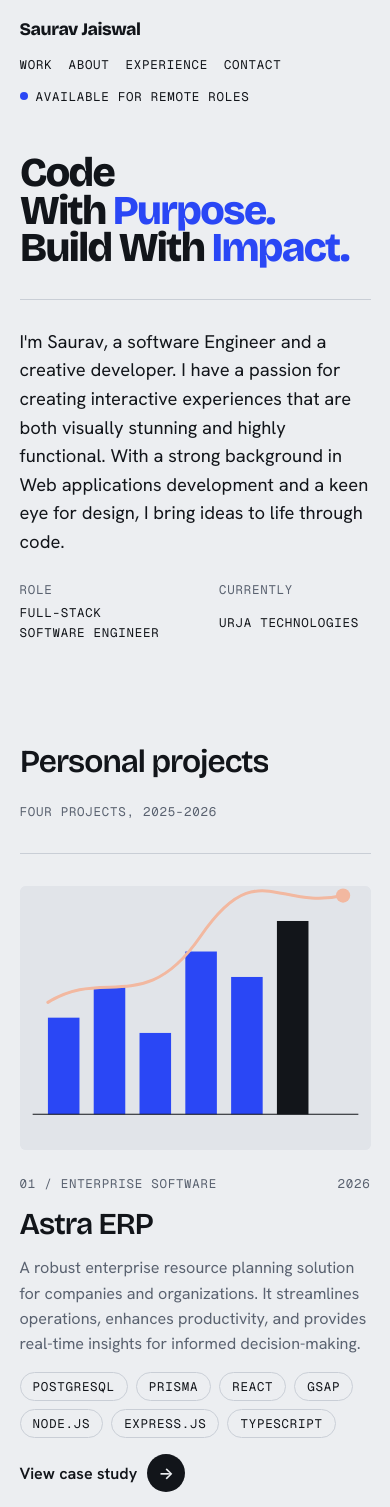
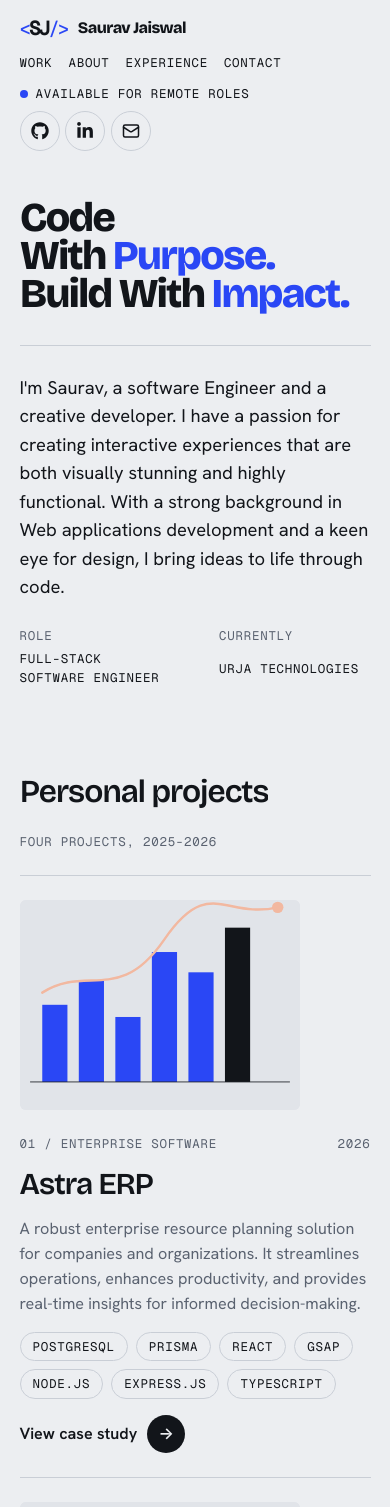
Before and after one commit to sauravjaswl14/gsap, a React (Vite) app: page / in a window 390 px wide. Shown: the top 1507 px of the page. Built offline with nearby package versions, Linux system fonts and the light colour scheme.

Commit message:
feat: add icons, fic alignments, add job's projects, add languages and skills

```diff
--- a/index.html
+++ b/index.html
@@ -7,7 +7,9 @@
       name="description"
       content="Portfolio of Saurav Jaiswal, Software Engineer and Creative Developer."
     />
+    <meta name="theme-color" content="#eceef1" />
     <title>Saurav Jaiswal's Portfolio</title>
+    <link rel="icon" type="image/svg+xml" href="/favicon.svg" />
     <link rel="preconnect" href="https://fonts.googleapis.com" />
     <link rel="preconnect" href="https://fonts.gstatic.com" crossorigin />
     <link
--- a/package.json
+++ b/package.json
@@ -12,8 +12,10 @@
   "dependencies": {
     "@gsap/react": "^2.1.1",
     "gsap": "^3.12.5",
+    "lucide-react": "^1.69.0",
     "react": "^18.3.1",
-    "react-dom": "^18.3.1"
+    "react-dom": "^18.3.1",
+    "react-icons": "^5.7.0"
   },
   "devDependencies": {
     "@types/react": "^18.3.12",
--- a/src/components/About.tsx
+++ b/src/components/About.tsx
@@ -5,7 +5,7 @@ export default function About() {
   return (
     <section
       id="about"
-      className="py-[clamp(56px,9vw,120px)]"
+      className="py-[clamp(40px,6vw,80px)]"
       aria-labelledby="about-h"
     >
       <SectionHead id="about-h" title="About" aside="Tech Stacks" />
@@ -34,7 +34,7 @@ export default function About() {
           ))}
         </ul>
       </div>
-      <div className="mt-[clamp(40px,6vw,72px)] grid gap-6 sm:grid-cols-3">
+      <div className="mt-[clamp(28px,4vw,48px)] grid gap-6 sm:grid-cols-3">
         {stats.map((stat) => (
           <div key={stat.label}>
             <b
--- /dev/null
+++ b/src/components/BrandMark.tsx
@@ -0,0 +1,13 @@
+export default function BrandMark() {
+  return (
+    <span className="brand-mark" aria-label="S J">
+      <span className="brand-mark__bracket" aria-hidden="true">
+        &lt;
+      </span>
+      <span>SJ</span>
+      <span className="brand-mark__bracket" aria-hidden="true">
+        /&gt;
+      </span>
+    </span>
+  );
+}
--- a/src/components/Experience.tsx
+++ b/src/components/Experience.tsx
@@ -3,7 +3,7 @@ import SectionHead from './SectionHead';
 
 export default function Experience() {
   return (
-    <section id="experience" className="py-[clamp(56px,9vw,120px)]" aria-labelledby="xp-h">
+    <section id="experience" className="py-[clamp(40px,6vw,80px)]" aria-labelledby="xp-h">
       <SectionHead id="xp-h" title="Experience" />
       <ul>
         {experience.map((job, index) => (
--- a/src/components/Footer.tsx
+++ b/src/components/Footer.tsx
@@ -1,10 +1,14 @@
 import { profile } from "../data";
+import BrandMark from "./BrandMark";
 
 export default function Footer() {
   return (
     <footer className="mono flex flex-wrap justify-between gap-4 border-t border-line pb-10 pt-7 text-muted">
       <span>&copy; {new Date().getFullYear()} All Rights Reserved.</span>
-      <span>{profile.name}</span>
+      <a className="brand-link brand-link--footer" href="#top" aria-label={`${profile.name}, back to top`}>
+        <BrandMark />
+        <span>{profile.name}</span>
+      </a>
     </footer>
   );
 }
--- a/src/components/Header.tsx
+++ b/src/components/Header.tsx
@@ -1,5 +1,8 @@
 import { useEffect, useState } from "react";
-import { navLinks, profile } from "../data";
+import { Mail } from "lucide-react";
+import { FaGithub, FaLinkedinIn } from "react-icons/fa";
+import { navLinks, profile, socials } from "../data";
+import BrandMark from "./BrandMark";
 
 export default function Header() {
   const [isScrolled, setIsScrolled] = useState(false);
@@ -19,10 +22,12 @@ export default function Header() {
     >
       <div className="nav-inner page-gutter flex flex-wrap items-center justify-between gap-x-4 gap-y-2 py-[clamp(16px,2vw,24px)]">
         <a
-          className="font-display text-[clamp(1.1rem,2vw,1.25rem)] font-extrabold tracking-tight"
+          className="brand-link"
           href="#top"
+          aria-label={`${profile.name}, home`}
         >
-          {profile.name}
+          <BrandMark />
+          <span>{profile.name}</span>
         </a>
         <nav
           className="nav-links mono flex flex-wrap items-center gap-x-4 gap-y-2 sm:gap-x-7"
@@ -38,6 +43,31 @@ export default function Header() {
             {profile.availability}
           </span>
         </nav>
+        <div className="header-socials" aria-label="Social and contact links">
+          {socials.map((link) => {
+            const Icon = link.label === "GitHub" ? FaGithub : FaLinkedinIn;
+
+            return (
+              <a
+                key={link.label}
+                className="header-social-link"
+                href={link.href}
+                target="_blank"
+                rel="noopener noreferrer"
+                aria-label={link.label}
+              >
+                <Icon aria-hidden="true" />
+              </a>
+            );
+          })}
+          <a
+            className="header-social-link"
+            href={`mailto:${profile.email}`}
+            aria-label="Email"
+          >
+            <Mail aria-hidden="true" />
+          </a>
+        </div>
       </div>
     </header>
   );
--- a/src/components/SectionHead.tsx
+++ b/src/components/SectionHead.tsx
@@ -8,7 +8,7 @@ interface SectionHeadProps {
 
 export default function SectionHead({ id, title, aside }: SectionHeadProps) {
   return (
-    <div className="mb-[clamp(32px,5vw,64px)] flex flex-wrap items-end justify-between gap-6">
+    <div className="mb-[clamp(24px,4vw,48px)] flex flex-wrap items-end justify-between gap-6">
       <h2
         id={id}
         className="reveal-lines font-display text-[clamp(2rem,5.5vw,4.4rem)] font-semibold leading-none tracking-[-0.03em] text-balance"
--- a/src/components/Work.tsx
+++ b/src/components/Work.tsx
@@ -17,7 +17,7 @@ function ProjectRow({ project, number, reverse }: ProjectRowProps) {
 
   return (
     <article
-      className={`project grid grid-cols-1 items-center gap-6 border-t border-line py-8 md:gap-16 md:py-12 ${columns}`}
+      className={`project grid grid-cols-1 items-center gap-6 border-t border-line py-6 md:gap-12 md:py-8 ${columns}${reverse ? " project--reverse" : ""}`}
     >
       <Art kind={project.art} label={project.artLabel} flip={reverse} />
       <div className="p-body grid min-w-0 gap-4">
@@ -137,7 +137,7 @@ export default function Work() {
   return (
     <section
       id="work"
-      className="py-[clamp(56px,9vw,120px)]"
+      className="work-section py-[clamp(40px,6vw,80px)]"
       aria-labelledby="work-personal"
     >
       <SectionHead
@@ -153,10 +153,11 @@ export default function Work() {
           reverse={index % 2 === 1}
         />
       ))}
+      <div className="border-line my-12 border-t" />
       <SectionHead
         id="work-office"
-        title="Office projects"
-        aside="Selected collaborations"
+        title="Professional projects"
+        aside="2023-2026"
       />
       <div
         className="office-carousel-controls"
@@ -186,7 +187,7 @@ export default function Work() {
         className="office-carousel-track"
         ref={officeProjectsTrack}
         role="region"
-        aria-label="Office projects"
+        aria-label="Professional projects"
         aria-roledescription="carousel"
         tabIndex={0}
       >
--- a/src/data.ts
+++ b/src/data.ts
@@ -121,8 +121,16 @@ export const officeProjects: OfficeProject[] = [
     id: 'grande-hospital',
     category: 'Healthcare',
     year: '2024',
-    title: 'Grande Hospital',
+    title: 'Grande International Hospital',
     summary: "A Healthcare application that allows users to book appointments with doctors, view their medical history, and access health-related information. The interface is user-friendly and intuitive, making it easy for users to navigate and find the information they need.",
+    tags: ['React', 'Next.js', 'Laravel', 'MySQL'],
+  },
+  {
+    id: 'access-world',
+    category: 'System for purchasing and selling cloud and security services',
+    year: '2024',
+    title: 'Access World',
+    summary: "A cloud-based platform for purchasing and selling various cloud-related services and products. The interface is user-friendly and intuitive, making it easy for users to navigate and find the information they need.",
     tags: ['React', 'Next.js', 'Laravel', 'MySQL'],
   },
 
@@ -150,6 +158,22 @@ export const officeProjects: OfficeProject[] = [
     summary: "An educational platform that allows users to access study materials, notes, and resources for various subjects. The interface is user-friendly and intuitive, making it easy for users to navigate and find the information they need.",
     tags: ['React', 'Next.js', 'Nest.js', 'Redis', 'PostgreSQL', 'MongoDB'],
   },
+  {
+    id: 'Restaurant Management System',
+    category: 'Restaurant Management',
+    year: '2024',
+    title: 'Restaurant Management System',
+    summary: "A comprehensive solution (Multi-tenant architecture) for managing restaurant operations, including order processing, inventory management, and staff scheduling. The interface is user-friendly and intuitive, making it easy for users to navigate and find the information they need.",
+    tags: ['React', 'Next.js', 'Nest.js', 'Redis', 'PostgreSQL', 'MongoDB'],
+  },
+  {
+    id: 'Job portal',
+    category: 'Job Search',
+    year: '2024',
+    title: 'Job portal',
+    summary: "A platform for connecting job seekers with employers, offering features like job listings, application management, and career resources. The interface is user-friendly and intuitive, making it easy for users to navigate and find the information they need.",
+    tags: ['React', 'Next.js', 'Nest.js', 'Redis', 'PostgreSQL', 'MongoDB'],
+  },
 ];
 
 export const marqueeItems: string[] = [
@@ -167,10 +191,13 @@ export const aboutLead = {
 };
 
 export const services: Service[] = [
-  { name: 'Languages ', detail: 'JavaScript, Python, Java' },
+  { name: 'Languages ', detail: 'Java, python, JavaScript, Typescript, Go' },
   { name: 'Front-end ', detail: 'React.js, Next.js, TailwindCSS' },
   { name: 'Back-end ', detail: 'postgreSQL, Node.js, Express.js, Nest.js' },
-  { name: 'Tools', detail: 'git, docker, kubernetes, jest' },
+  {
+    name: 'Testing ', detail: ' jest, playwright'
+  },
+  { name: 'Tools', detail: 'git, docker,kubernetes, AWS' },
 ];
 
 export const stats: Stat[] = [
--- a/src/index.css
+++ b/src/index.css
@@ -129,6 +129,76 @@
   .nav.is-scrolled {
     background-color: var(--bg-2);
   }
+  .brand-link {
+    display: inline-flex;
+    align-items: center;
+    gap: 0.65rem;
+    color: var(--fg);
+    font-family: var(--font-display);
+    font-size: clamp(1rem, 1.5vw, 1.2rem);
+    font-weight: 700;
+    letter-spacing: -0.035em;
+    text-decoration: none;
+    white-space: nowrap;
+  }
+  .brand-link--footer {
+    font-family: var(--font-mono);
+    font-size: inherit;
+    font-weight: 500;
+    letter-spacing: 0.02em;
+  }
+  .brand-mark {
+    display: inline-flex;
+    align-items: baseline;
+    font-family: var(--font-mono);
+    font-size: 1.2em;
+    font-weight: 700;
+    letter-spacing: -0.1em;
+    line-height: 1;
+  }
+  .brand-mark__bracket {
+    color: var(--accent);
+    font-weight: 500;
+  }
+  .brand-link:hover .brand-mark {
+    transform: translateY(-1px);
+  }
+  .brand-mark {
+    transition: transform 0.25s ease;
+  }
+  .header-socials {
+    display: flex;
+    align-items: center;
+    gap: clamp(0.35rem, 1vw, 0.75rem);
+  }
+  .header-social-link,
+  .contact-mail-icon {
+    display: inline-grid;
+    width: 40px;
+    height: 40px;
+    flex: none;
+    place-items: center;
+    border: 1px solid var(--line);
+    border-radius: 50%;
+    color: var(--fg);
+    transition:
+      border-color 0.25s ease,
+      background-color 0.25s ease,
+      color 0.25s ease,
+      transform 0.25s ease;
+  }
+  .header-social-link svg,
+  .contact-mail-icon svg {
+    width: 18px;
+    height: 18px;
+  }
+  .header-social-link:hover,
+  .contact-mail-icon:hover {
+    transform: translateY(-2px);
+    border-color: var(--accent);
+    background: var(--accent);
+    color: var(--accent-ink);
+  }
   .nav-links a {
     position: relative;
     padding-block: 4px;
@@ -171,6 +241,16 @@
     height: 100%;
     display: block;
   }
+  .project .art {
+    width: 100%;
+    max-width: clamp(280px, 42vw, 500px);
+    justify-self: start;
+  }
+  @media (min-width: 768px) {
+    .project--reverse .art {
+      justify-self: end;
+    }
+  }
   .office-card {
     min-width: 0;
     overflow: hidden;
@@ -187,10 +267,10 @@
   }
   .office-card__preview {
     display: grid;
-    aspect-ratio: 1.55;
+    aspect-ratio: 1.8;
     place-items: center;
     overflow: hidden;
-    padding: clamp(12px, 2vw, 22px);
+    padding: clamp(10px, 1.5vw, 18px);
     background: var(--p3);
   }
   .office-card__preview--1 {
@@ -203,7 +283,7 @@
     background: var(--p2);
   }
   .office-card__browser {
-    width: 100%;
+    width: 88%;
     overflow: hidden;
     border: 1px solid color-mix(in srgb, var(--fg) 14%, transparent);
     border-radius: 0.35rem;
@@ -217,7 +297,8 @@
   }
   .office-carousel-controls {
     display: flex;
-    justify-content: space-between;
+    justify-content: flex-end;
+    gap: 0.75rem;
     margin-bottom: 1rem;
   }
   .office-carousel-arrow {
@@ -251,6 +332,7 @@
   .office-carousel-track {
     display: flex;
     gap: clamp(16px, 2vw, 28px);
+    width: 100%;
     overflow-x: auto;
     overscroll-behavior-x: contain;
     scroll-snap-type: x mandatory;
@@ -264,8 +346,18 @@
     outline-offset: 6px;
   }
   .office-carousel-track .office-card {
-    flex: 0 0 min(86%, 430px);
+    flex: 0 0 86%;
     scroll-snap-align: start;
+  }
+  @media (min-width: 640px) {
+    .office-carousel-track .office-card {
+      flex-basis: calc((100% - clamp(16px, 2vw, 28px)) / 2);
+    }
+  }
+  @media (min-width: 1024px) {
+    .office-carousel-track .office-card {
+      flex-basis: calc((100% - 2 * clamp(16px, 2vw, 28px)) / 3);
+    }
   }
   .office-card__browser-bar {
     display: flex;
@@ -297,7 +389,7 @@
   }
   .office-card__dashboard {
     display: grid;
-    min-height: 105px;
+    min-height: 84px;
     grid-template-columns: 0.55fr 2fr;
   }
   .office-card__sidebar {
@@ -457,6 +549,15 @@
     color: var(--accent);
     border-color: var(--accent);
   }
+  .socials .social-link {
+    display: inline-flex;
+    align-items: center;
+    gap: 0.55rem;
+  }
+  .social-link svg {
+    width: 17px;
+    height: 17px;
+  }
 }
 
 @keyframes ping {
```
Also changed, not shown: src/components/Contact.tsx (+33 -10 lines), public/favicon.svg (added), 1 other file (tests, documents, lock files or other folders).
